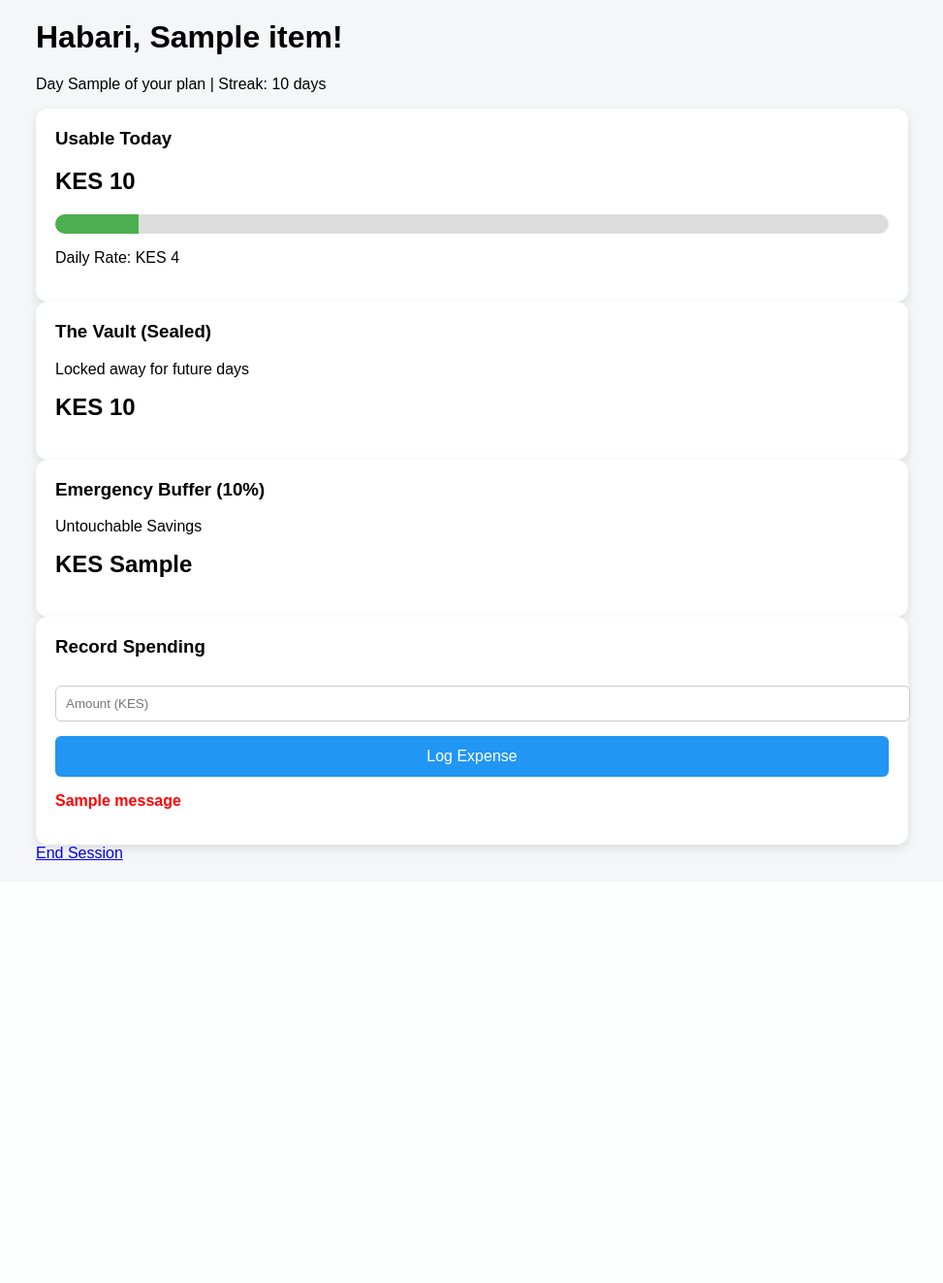
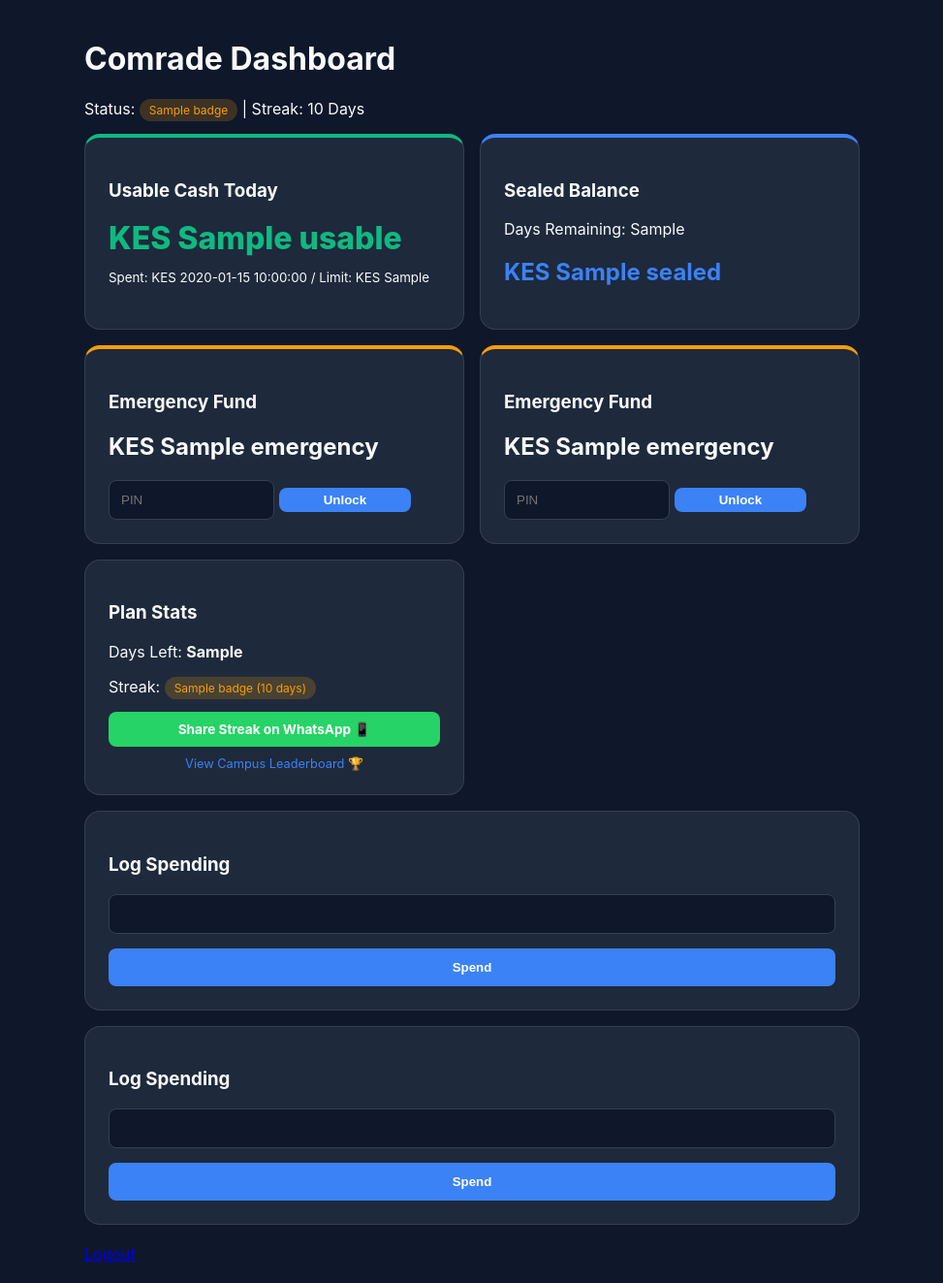
Before and after one commit to Moseeh-dot/comrade-plan, a Flask app: template templates/dashboard.html in a window 1280 px wide. Shown: the whole page at 97% size, without its empty margins (153-1126 px from the left). Before the commit the page ends 887 px from the top, so only its background shows below. Run offline with Flask 3, Linux system fonts and the light colour scheme; the template is opened without the code that fills it: most values are stand-ins (such as "Sample title", 1, 10 or a date in 2020); one stand-in notice (Sample message) is shown.

Commit message:
improvements kidogo

```diff
--- a/app.py
+++ b/app.py
@@ -1,13 +1,13 @@
 from flask import Flask, render_template, request, redirect, session, flash
 import sqlite3
 import os
-from datetime import date, datetime
+from datetime import date
 from werkzeug.security import generate_password_hash, check_password_hash
 
 app = Flask(__name__)
-app.secret_key = os.environ.get("SECRET_KEY", "comrade_discipline_2026")
+app.secret_key = "comrade_secret_key_2026"
 
-# ---------- DATABASE SETUP ----------
+# ---------- DATABASE ----------
 def get_db():
     conn = sqlite3.connect("budget.db", check_same_thread=False)
     conn.row_factory = sqlite3.Row
@@ -16,137 +16,164 @@ def get_db():
 db = get_db()
 cursor = db.cursor()
 
-# Combined Schema: Flask Auth + Your Sealed Balance Logic
+# Updated schema for Sealed Balance, Emergency Buffer, and Parent PIN
 cursor.execute("""
 CREATE TABLE IF NOT EXISTS students (
     id INTEGER PRIMARY KEY AUTOINCREMENT,
     name TEXT,
     email TEXT UNIQUE,
     password TEXT,
-    total_allowance REAL,
-    sealed_balance REAL,
-    usable_balance REAL,
-    daily_rate REAL,
-    days_remaining INTEGER,
+    usable_balance REAL DEFAULT 0,
+    sealed_balance REAL DEFAULT 0,
+    emergency_fund REAL DEFAULT 0,
+    daily_rate REAL DEFAULT 0,
+    days_in_plan INTEGER,
     streak INTEGER DEFAULT 0,
-    last_login TEXT,
-    emergency_fund REAL DEFAULT 0
+    last_day TEXT,
+    parent_pin TEXT DEFAULT '1234'
 )
 """)
-
-cursor.execute("""
-CREATE TABLE IF NOT EXISTS transactions (
-    id INTEGER PRIMARY KEY AUTOINCREMENT,
-    student_id INTEGER,
-    date TEXT,
-    category TEXT,
-    amount REAL,
-    type TEXT -- 'spend' or 'release'
-)
-""")
+cursor.execute("CREATE TABLE IF NOT EXISTS spending (id INTEGER PRIMARY KEY AUTOINCREMENT, student_id INTEGER, date TEXT, amount REAL)")
 db.commit()
 
-# ---------- CORE LOGIC HELPERS ----------
-def refresh_daily_allowance(student_id):
-    """Ported from your original logic: Move daily_rate from Sealed to Usable."""
-    cursor.execute("SELECT * FROM students WHERE id=?", (student_id,))
-    s = cursor.fetchone()
-    today = date.today().isoformat()
-
-    if s['last_login'] != today:
-        # Calculate how many days passed (simple version)
-        new_usable = s['usable_balance'] + s['daily_rate']
-        new_sealed = max(0, s['sealed_balance'] - s['daily_rate'])
-        new_days = max(0, s['days_remaining'] - 1)
-        new_streak = s['streak'] + 1
-
-        cursor.execute("""
-            UPDATE students SET
-            usable_balance=?, sealed_balance=?, days_remaining=?,
-            streak=?, last_login=? WHERE id=?
-        """, (new_usable, new_sealed, new_days, new_streak, today, student_id))
-        db.commit()
+# ---------- HELPERS ----------
+def today_str():
+    return date.today().isoformat()
 
 # ---------- ROUTES ----------
 @app.route("/")
 def index():
-    return render_template("index.html") if 'user_id' not in session else redirect("/dashboard")
+    if 'student_id' in session: return redirect("/dashboard")
+    return render_template("index.html")
 
-@app.route("/register", methods=["POST"])
+@app.route("/register", methods=["GET", "POST"])
 def register():
-    name = request.form.get("name")
-    email = request.form.get("email").lower()
-    password = generate_password_hash(request.form.get("password"))
-    amount = float(request.form.get("amount"))
-    days = int(request.form.get("days"))
+    if request.method == "POST":
+        name = request.form["name"].strip()
+        email = request.form["email"].strip().lower()
+        password = request.form["password"]
+        try:
+            total_money = float(request.form["money"])
+            days = int(request.form["days"])
+            buffer_input = float(request.form.get("buffer_percent", 10))
+            buffer_ratio = buffer_input / 100
+        except ValueError:
+            flash("Invalid numbers entered.")
+            return redirect("/register")
 
-    # Accounting logic: Initial allocation
-    daily_rate = round(amount / days, 2)
-    emergency = round(amount * 0.10, 2) # 10% Emergency Buffer
-    sealed = amount - daily_rate - emergency
+        # ACCOUNTING LOGIC: User-Defined Buffer
+        emergency = round(total_money * buffer_ratio, 2)
+        daily_rate = round((total_money - emergency) / days, 2)
+        # First day's allowance is usable; the rest is sealed
+        sealed = round(total_money - emergency - daily_rate, 2)
 
-    try:
-        cursor.execute("""
-            INSERT INTO students (name, email, password, total_allowance, sealed_balance,
-            usable_balance, daily_rate, days_remaining, emergency_fund, last_login)
-            VALUES (?, ?, ?, ?, ?, ?, ?, ?, ?, ?)
-        """, (name, email, password, amount, sealed, daily_rate, daily_rate, days, emergency, date.today().isoformat()))
-        db.commit()
-        session['user_id'] = cursor.lastrowid
-        return redirect("/dashboard")
-    except sqlite3.IntegrityError:
-        flash("Email already registered.")
-        return redirect("/")
+        hashed = generate_password_hash(password)
+        try:
+            cursor.execute("""
+                INSERT INTO students (name, email, password, usable_balance, sealed_balance, emergency_fund, daily_rate, days_in_plan, streak, last_day)
+                VALUES (?, ?, ?, ?, ?, ?, ?, ?, 0, ?)
+            """, (name, email, hashed, daily_rate, sealed, emergency, daily_rate, days, today_str()))
+            db.commit()
+            session['student_id'] = cursor.lastrowid
+            return redirect("/dashboard")
+        except sqlite3.IntegrityError:
+            flash("Email already exists.")
+    return render_template("register.html")
 
 @app.route("/login", methods=["POST"])
 def login():
-    email = request.form.get("email").lower()
-    password = request.form.get("password")
-    cursor.execute("SELECT * FROM students WHERE email=?", (email,))
-    user = cursor.fetchone()
-
-    if user and check_password_hash(user['password'], password):
-        session['user_id'] = user['id']
-        refresh_daily_allowance(user['id'])
+    email, password = request.form["email"].strip().lower(), request.form["password"]
+    cursor.execute("SELECT id, password FROM students WHERE email=?", (email,))
+    row = cursor.fetchone()
+    if row and check_password_hash(row["password"], password):
+        session['student_id'] = row["id"]
         return redirect("/dashboard")
-    flash("Invalid login.")
+    flash("Invalid credentials.")
     return redirect("/")
 
 @app.route("/dashboard")
 def dashboard():
-    if 'user_id' not in session: return redirect("/")
+    student_id = session.get("student_id")
+    if not student_id: return redirect("/")
 
-    cursor.execute("SELECT * FROM students WHERE id=?", (session['user_id'],))
+    cursor.execute("SELECT * FROM students WHERE id=?", (student_id,))
     s = cursor.fetchone()
 
-    # Calculate visual data
-    progress = int((s['usable_balance'] / s['daily_rate']) * 100) if s['daily_rate'] > 0 else 0
+    # Check for Daily Release (Ported from your initial idea)
+    if s["last_day"] != today_str():
+        release = min(s["daily_rate"], s["sealed_balance"])
+        cursor.execute("""
+            UPDATE students SET
+            usable_balance = usable_balance + ?,
+            sealed_balance = max(0, sealed_balance - ?),
+            days_in_plan = max(0, days_in_plan - 1),
+            streak = streak + 1,
+            last_day = ? WHERE id = ?
+        """, (release, release, today_str(), student_id))
+        db.commit()
+        cursor.execute("SELECT * FROM students WHERE id=?", (student_id,))
+        s = cursor.fetchone()
 
-    return render_template("dashboard.html", s=s, progress=min(progress, 100))
+    cursor.execute("SELECT SUM(amount) as total FROM spending WHERE student_id=? AND date=?", (student_id, today_str()))
+    spent_today = cursor.fetchone()["total"] or 0.0
+
+    badge = "Iron Discipline" if s["streak"] >= 10 else "Comrade Survivor" if s["streak"] >= 5 else "Budget Rookie"
+
+    data = {
+        "usable": round(s["usable_balance"], 2),
+        "sealed": round(s["sealed_balance"], 2),
+        "emergency": round(s["emergency_fund"], 2),
+        "daily_limit": round(s["daily_rate"], 2),
+        "spent_today": round(spent_today, 2),
+        "days_left": s["days_in_plan"],
+        "streak": s["streak"]
+    }
+    return render_template("dashboard.html", data=data, badge=badge)
 
 @app.route("/spend", methods=["POST"])
 def spend():
-    amount = float(request.form.get("amount"))
-    student_id = session['user_id']
+    amt = float(request.form["amount"])
+    cursor.execute("SELECT usable_balance FROM students WHERE id=?", (session['student_id'],))
+    usable = cursor.fetchone()[0]
 
-    cursor.execute("SELECT usable_balance FROM students WHERE id=?", (student_id,))
-    current_usable = cursor.fetchone()[0]
-
-    if amount <= current_usable:
-        new_balance = current_usable - amount
-        cursor.execute("UPDATE students SET usable_balance=? WHERE id=?", (new_balance, student_id))
-        cursor.execute("INSERT INTO transactions (student_id, date, category, amount, type) VALUES (?, ?, ?, ?, ?)",
-                       (student_id, date.today().isoformat(), "General", amount, "spend"))
+    if amt <= usable:
+        cursor.execute("UPDATE students SET usable_balance = usable_balance - ? WHERE id=?", (amt, session['student_id']))
+        cursor.execute("INSERT INTO spending (student_id, date, amount) VALUES (?,?,?)", (session['student_id'], today_str(), amt))
         db.commit()
     else:
-        flash("Insuifficient 'Usable' funds! Check your Vault.")
+        flash("Vault Locked: Insufficient usable funds.")
+    return redirect("/dashboard")
 
+@app.route("/emergency_release", methods=["POST"])
+def emergency_release():
+    pin = request.form["pin"]
+    cursor.execute("SELECT parent_pin, emergency_fund FROM students WHERE id=?", (session['student_id'],))
+    res = cursor.fetchone()
+    if pin == res["parent_pin"]:
+        cursor.execute("UPDATE students SET usable_balance = usable_balance + emergency_fund, emergency_fund = 0 WHERE id=?", (session['student_id'],))
+        db.commit()
+        flash("Emergency funds released!")
+    else:
+        flash("Wrong PIN.")
     return redirect("/dashboard")
 
 @app.route("/logout")
 def logout():
     session.clear()
     return redirect("/")
+@app.route("/leaderboard")
+def leaderboard():
+    if 'student_id' not in session: return redirect("/")
 
+    # Fetch the top 10 students based on their current streak
+    cursor.execute("""
+        SELECT name, streak
+        FROM students
+        ORDER BY streak DESC
+        LIMIT 10
+    """)
+    top_comrades = cursor.fetchall()
+
+    return render_template("leaderboard.html", top_comrades=top_comrades)
 if __name__ == "__main__":
-    app.run(debug=True, port=5000)
+    app.run(host="0.0.0.0", port=10000)
--- a/static/style.css
+++ b/static/style.css
@@ -1,118 +1,145 @@
+:root {
+    --primary-bg: #0f172a;
+    --card-bg: #1e293b;
+    --text-main: #f8fafc;
+    --accent-green: #10b981;
+    --accent-blue: #3b82f6;
+    --accent-gold: #f59e0b;
+}
+
 body {
-    font-family: Arial, sans-serif;
-    background: #f4f6f8;
+    font-family: 'Inter', sans-serif;
+    background: var(--primary-bg);
+    color: var(--text-main);
     margin: 0;
     padding: 0;
 }
 
-/* CENTER PAGE */
 .container {
-    max-width: 900px;
+    max-width: 800px;
     margin: auto;
     padding: 20px;
 }
 
-/* LOGIN & REGISTER CARDS */
+.dashboard {
+    display: grid;
+    grid-template-columns: 1fr 1fr;
+    gap: 16px;
+}
+
+.card {
+    background: var(--card-bg);
+    padding: 24px;
+    border-radius: 16px;
+    border: 1px solid rgba(255, 255, 255, 0.1);
+}
+
+.full {
+    grid-column: 1 / -1;
+}
+
+.highlight {
+    border-top: 4px solid var(--accent-green);
+}
+
+.vault {
+    border-top: 4px solid var(--accent-blue);
+}
+
+.emergency {
+    border-top: 4px solid var(--accent-gold);
+}
+
+.money {
+    font-size: 2rem;
+    font-weight: 800;
+    color: var(--accent-green);
+    margin: 10px 0;
+}
+
+.money-muted {
+    font-size: 1.5rem;
+    color: var(--accent-blue);
+}
+
+.progress-container {
+    background: rgba(255, 255, 255, 0.1);
+    height: 10px;
+    border-radius: 10px;
+    margin: 10px 0;
+}
+
+.progress-fill {
+    height: 100%;
+    background: var(--accent-green);
+    border-radius: 10px;
+    transition: width 0.5s;
+}
+
 .form-card {
-    background: white;
-    padding: 25px;
-    border-radius: 12px;
-    box-shadow: 0 4px 12px rgba(0, 0, 0, 0.1);
+    background: var(--card-bg);
+    padding: 40px;
+    border-radius: 20px;
     max-width: 400px;
     margin: auto;
 }
 
-/* DASHBOARD */
-.dashboard {
-    display: grid;
-    grid-template-columns: 1fr 1fr;
-    gap: 20px;
+input {
+    background: #0f172a;
+    border: 1px solid #334155;
+    color: white;
+    width: 100%;
+    padding: 12px;
+    margin-bottom: 15px;
+    border-radius: 8px;
+    box-sizing: border-box;
 }
 
-/* CARD STYLE */
-.card {
-    background: white;
-    padding: 20px;
-    border-radius: 12px;
-    box-shadow: 0 4px 12px rgba(0, 0, 0, 0.1);
+button {
+    background: var(--accent-blue);
+    color: white;
+    border: none;
+    padding: 12px;
+    border-radius: 8px;
+    cursor: pointer;
+    width: 100%;
+    font-weight: bold;
 }
 
-/* FULL WIDTH CARD */
-.full {
-    grid-column: 1 / span 2;
+.btn-sm {
+    font-size: 11px;
+    padding: 8px;
+    margin-top: 5px;
 }
 
-/* INPUTS */
-input {
-    width: 100%;
-    padding: 10px;
-    margin-top: 10px;
+.tiered-buttons {
+    display: flex;
+    gap: 5px;
     margin-bottom: 15px;
-    border-radius: 6px;
-    border: 1px solid #ccc;
 }
 
-/* BUTTONS */
-button {
-    width: 100%;
-    padding: 12px;
-    border: none;
-    border-radius: 6px;
-    background: #2196F3;
-    color: white;
-    font-size: 16px;
-    cursor: pointer;
-}
-
-button:hover {
-    background: #1976D2;
-}
-
-/* TEXT */
-h1,
-h2,
-h3 {
-    margin-top: 0;
-}
-
-.warning {
-    color: red;
+.warning-text {
+    color: var(--accent-gold);
+    font-size: 12px;
     font-weight: bold;
 }
 
 .badge {
-    color: #FF9800;
-    font-weight: bold;
+    background: rgba(245, 158, 11, 0.2);
+    color: var(--accent-gold);
+    padding: 4px 10px;
+    border-radius: 20px;
+    font-size: 12px;
 }
 
-/* MOBILE */
-@media(max-width:700px) {
+.btn-whatsapp:hover {
+    background: #128C7E;
+    /* Darker WhatsApp Green */
+    transform: scale(1.02);
+}
 
+@media (max-width: 600px) {
     .dashboard {
         grid-template-columns: 1fr;
     }
-
-    .full {
-        grid-column: 1;
-    }
-
 }
-
-.progress-container {
-    margin-top: 10px;
-}
-
-.progress-bar {
-    width: 100%;
-    height: 20px;
-    background: #ddd;
-    border-radius: 10px;
-    overflow: hidden;
-}
-
-.progress-fill {
-    height: 100%;
-    background: #4CAF50;
-    width: 0%;
-    transition: width 0.5s ease;
-}
--- a/templates/dashboard.html
+++ b/templates/dashboard.html
@@ -1,60 +1,90 @@
 <!DOCTYPE html>
-<html lang="en">
+<html>
 
 <head>
-    <meta charset="UTF-8">
-    <meta name="viewport" content="width=device-width, initial-scale=1.0">
-    <title>Comrade Plan Dashboard</title>
+    <title>Dashboard</title>
     <link rel="stylesheet" href="{{ url_for('static', filename='style.css') }}">
 </head>
 
 <body>
     <div class="container">
         <header>
-            <h1>Habari, {{ s['name'] }}!</h1>
-            <p class="status">Day {{ s['days_remaining'] }} of your plan | <span>Streak: {{ s['streak'] }} days</span>
-            </p>
+            <h1>Comrade Dashboard</h1>
+            <p>Status: <span class="badge">{{badge}}</span> | Streak: {{data.streak}} Days</p>
         </header>
 
-        <div class="dashboard-grid">
+        <div class="dashboard">
             <div class="card highlight">
-                <h3>Usable Today</h3>
-                <h2 class="money">KES {{ s['usable_balance'] }}</h2>
+                <h3>Usable Cash Today</h3>
+                <h2 class="money">KES {{data.usable}}</h2>
                 <div class="progress-bar">
-                    <div class="progress-fill" style="width: {{ progress }}%"></div>
+                    <div class="progress-fill"
+                        style="width: {{ (data.spent_today / data.daily_limit * 100) if data.daily_limit > 0 else 0 }}%;">
+                    </div>
                 </div>
-                <p>Daily Rate: KES {{ s['daily_rate'] }}</p>
+                <small>Spent: KES {{data.spent_today}} / Limit: KES {{data.daily_limit}}</small>
             </div>
 
             <div class="card vault">
-                <h3>The Vault (Sealed)</h3>
-                <p>Locked away for future days</p>
-                <h2 class="money-muted">KES {{ s['sealed_balance'] }}</h2>
+                <h3>Sealed Balance</h3>
+                <p>Days Remaining: {{data.days_left}}</p>
+                <h2 class="money-muted">KES {{data.sealed}}</h2>
             </div>
 
             <div class="card emergency">
-                <h3>Emergency Buffer (10%)</h3>
-                <p>Untouchable Savings</p>
-                <h2>KES {{ s['emergency_fund'] }}</h2>
+                <h3>Emergency Fund</h3>
+                <h2>KES {{data.emergency}}</h2>
+                <form action="/emergency_release" method="POST">
+                    <input type="password" name="pin" placeholder="PIN" style="width:50%; margin:0">
+                    <button type="submit" class="btn-danger" style="width:40%; padding:5px">Unlock</button>
+                </form>
+            </div>
+            <div class="card emergency">
+                <h3>Emergency Fund</h3>
+                <h2>KES {{data.emergency}}</h2>
+                <form action="/emergency_release" method="POST">
+                    <input type="password" name="pin" placeholder="PIN" style="width:50%; margin:0">
+                    <button type="submit" class="btn-danger" style="width:40%; padding:5px">Unlock</button>
+                </form>
             </div>
 
-            <div class="card action-card">
-                <h3>Record Spending</h3>
+            <div class="card">
+                <h3>Plan Stats</h3>
+                <p>Days Left: <strong>{{data.days_left}}</strong></p>
+                <p>Streak: <span class="badge">{{badge}} ({{data.streak}} days)</span></p>
+
+                <div style="margin-top: 15px; display: flex; flex-direction: column; gap: 10px;">
+                    <a href="https://api.whatsapp.com/send?text= " Niko na streak ya {{data.streak}} days bila ku-break
+                        bank! 💰 Use Comrade Plan uache ku-survive on black tax: ["https://your-app-link.render.com"]
+                        target="_blank"
+                        style="background: #25D366; color: white; padding: 10px; border-radius: 8px; text-decoration: none; text-align: center; font-size: 0.85rem; font-weight: bold;">
+                        Share Streak on WhatsApp 📱
+                    </a>
+
+                    <a href="/leaderboard"
+                        style="color: var(--accent-blue); font-size: 0.8rem; text-decoration: none; text-align: center;">
+                        View Campus Leaderboard 🏆
+                    </a>
+                </div>
+            </div>
+            <div class="card full">
+                <h3>Log Spending</h3>
                 <form action="/spend" method="POST">
-                    <input type="number" name="amount" step="0.01" placeholder="Amount (KES)" required>
-                    <button type="submit" class="btn-spend">Log Expense</button>
+                    <input type="number" name="amount" step="0.01" required>
+                    <button type="submit">Spend</button>
                 </form>
-                {% with messages = get_flashed_messages() %}
-                {% if messages %}
-                <p class="warning">{{ messages[0] }}</p>
-                {% endif %}
-                {% endwith %}
+            </div>
+
+            <div class="card full">
+                <h3>Log Spending</h3>
+                <form action="/spend" method="POST">
+                    <input type="number" name="amount" step="0.01" required>
+                    <button type="submit">Spend</button>
+                </form>
             </div>
         </div>
-
-        <footer>
-            <a href="/logout" class="logout-link">End Session</a>
-        </footer>
+        <br>
+        <a href="/logout">Logout</a>
     </div>
 </body>
 
```
Also changed, not shown: templates/index.html (+45 -12 lines), templates/leaderboard.html (added, +49 -0 lines), templates/register.html (+42 -13 lines), budget.db.
